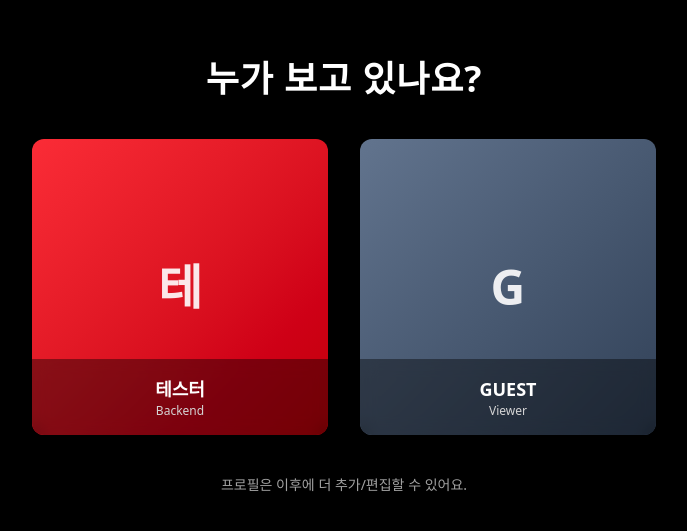
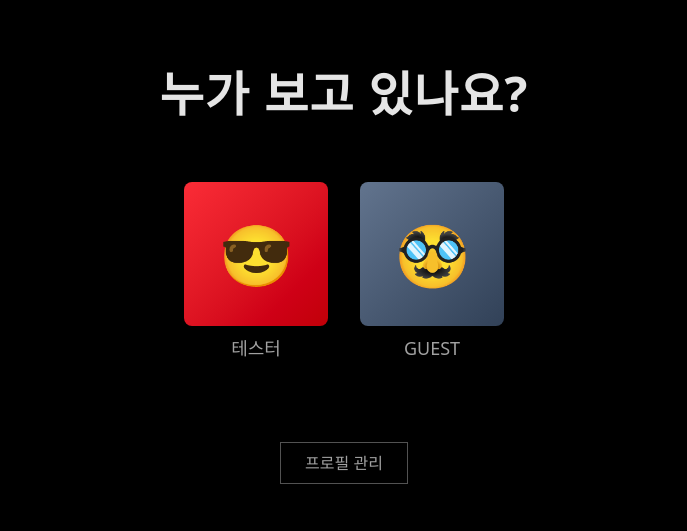
Before and after one commit to yj901010/portfolio, a React (Vite) app in the folder FE/: page /browse in a window 1280 px wide. Shown: the part 123-654 px from the top of the page, without its empty margins (296-983 px from the left). Built offline with nearby package versions, Linux system fonts and the light colour scheme.

Commit message:
fix: 프로필 선택창 UI 수정

```diff
--- a/FE/src/pages/ProfileSelect.tsx
+++ b/FE/src/pages/ProfileSelect.tsx
@@ -3,8 +3,8 @@ import type { Profile } from "../types/profile";
 import { useNavigate } from "react-router-dom";
 
 const profiles: Profile[] = [
-  { id: "test", name: "테스터", role: "Backend", avatarBg: "from-red-500 to-red-700" },
-  { id: "guest", name: "GUEST", role: "Viewer", avatarBg: "from-slate-500 to-slate-700" },
+  { id: "test", name: "테스터", role: "Backend", avatarBg: "from-red-500 to-red-700", emoji: "😎" },
+  { id: "guest", name: "GUEST", role: "Viewer", avatarBg: "from-slate-500 to-slate-700", emoji: "🥸" },
 ];
 
 export default function ProfileSelect() {
@@ -12,37 +12,45 @@ export default function ProfileSelect() {
   const enter = (p: Profile) => nav(`/portfolio/${p.id}`);
 
   return (
-    <div className="min-h-screen bg-black flex flex-col items-center justify-center">
-      <h1 className="text-3xl md:text-4xl font-semibold mb-10 tracking-wide">누가 보고 있나요?</h1>
+    <div className="min-h-screen bg-black flex flex-col items-center justify-center text-neutral-200">
+      <h1 className="text-3xl md:text-5xl font-semibold mb-16 tracking-wide">누가 보고 있나요?</h1>
 
-      <div className="grid grid-cols-2 gap-8 w-full max-w-2xl px-6">
+      <div className="flex items-start justify-center gap-4 md:gap-8">
         {profiles.map((p) => (
-          <motion.button
+          <motion.div
             key={p.id}
             onClick={() => enter(p)}
-            className="group relative aspect-square rounded-xl overflow-hidden bg-gradient-to-br"
-            initial={{ scale: 0.95, opacity: 0 }}
-            animate={{ scale: 1, opacity: 1 }}
-            whileHover={{ scale: 1.03 }}
+            className="group w-24 md:w-36 flex flex-col items-center gap-2 cursor-pointer"
+            initial={{ y: 20, opacity: 0 }}
+            animate={{ y: 0, opacity: 1 }}
             transition={{ type: "spring", stiffness: 220, damping: 18 }}
           >
-            <div className={`absolute inset-0 bg-gradient-to-br ${p.avatarBg}`} />
+            <motion.div
+              className={`relative aspect-square w-full rounded-md md:rounded-lg overflow-hidden bg-gradient-to-br ${p.avatarBg}`}
+              whileHover={{ scale: 1.05 }}
+              transition={{ type: "spring", stiffness: 300, damping: 15 }}
+            >
+              <div className="absolute inset-0 flex items-center justify-center text-4xl md:text-6xl select-none">
+                {p.emoji}
+              </div>
+              <div className="absolute inset-0 ring-4 ring-transparent group-hover:ring-neutral-200 transition-all duration-200" />
+            </motion.div>
 
-            <div className="absolute inset-0 flex items-center justify-center text-5xl font-black select-none opacity-90">
-              {p.name.slice(0, 1)}
+            <div className="text-sm md:text-lg font-medium text-neutral-400 group-hover:text-neutral-100 transition-colors">
+              {p.name}
             </div>
-
-            <div className="absolute inset-0 ring-0 ring-red-500/0 group-hover:ring-4 group-hover:ring-red-500/60 transition-all" />
-
-            <div className="absolute bottom-0 left-0 right-0 p-4 bg-black/40 backdrop-blur-sm">
-              <div className="text-lg font-semibold">{p.name}</div>
-              <div className="text-xs text-neutral-300">{p.role}</div>
-            </div>
-          </motion.button>
+          </motion.div>
         ))}
       </div>
 
-      <div className="mt-10 text-neutral-400 text-sm">프로필은 이후에 더 추가/편집할 수 있어요.</div>
+      <motion.button
+        className="mt-20 px-6 py-2 border border-neutral-600 text-neutral-400 hover:border-neutral-200 hover:text-neutral-200 transition-colors"
+        initial={{ y: 20, opacity: 0 }}
+        animate={{ y: 0, opacity: 1 }}
+        transition={{ delay: 0.2 }}
+      >
+        프로필 관리
+      </motion.button>
     </div>
   );
 }
```
